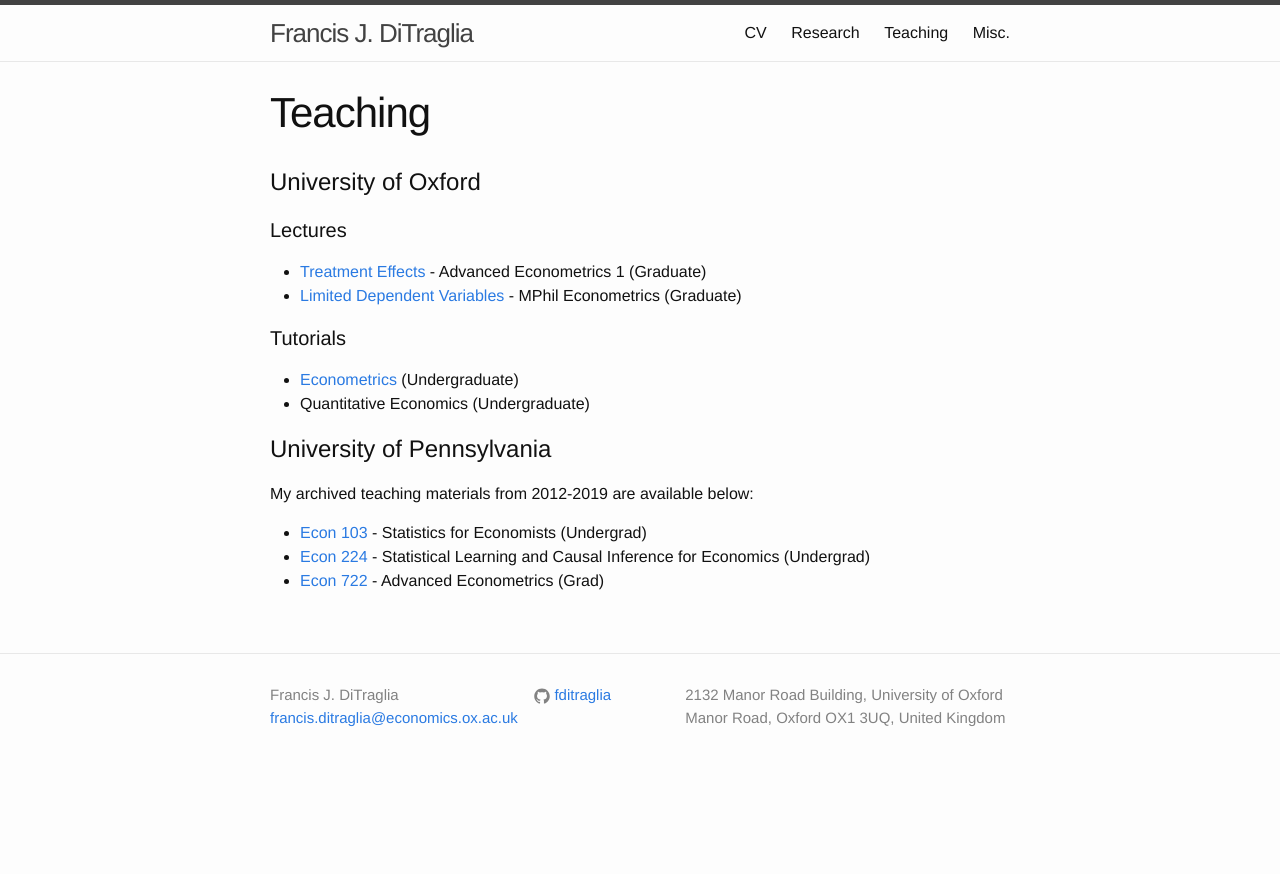
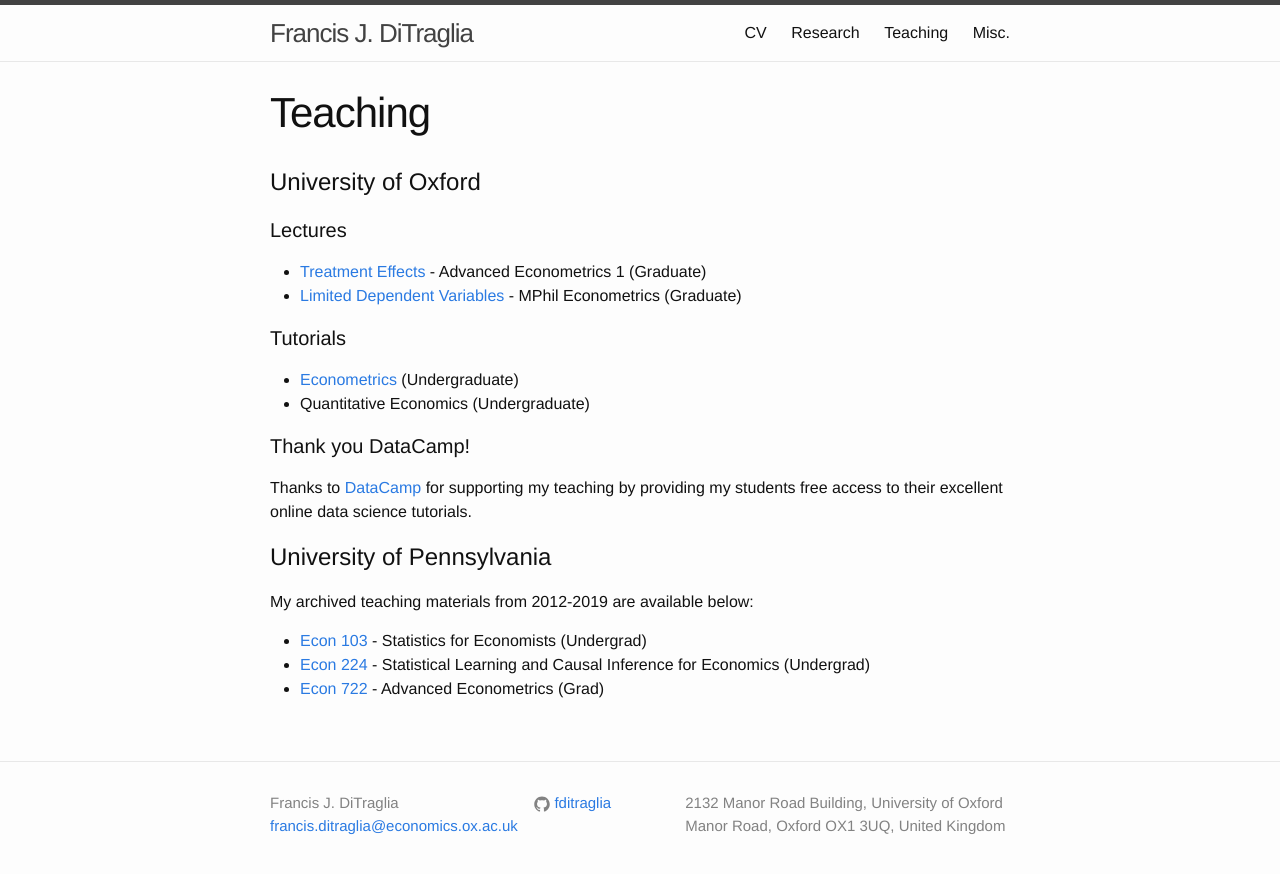
Before and after one commit to fditraglia/fditraglia.github.io, a Jekyll site: the page built from teaching.md, in a window 1280 px wide. Shown: the top 874 px of the page. Built offline with Jekyll 4.4.1, drawn with Linux system fonts in a browser that asks for light colours.

Commit message:
add thanks to DataCamp

```diff
--- a/teaching.md
+++ b/teaching.md
@@ -15,6 +15,9 @@ permalink: /teaching/
 - [Econometrics](./pdf/econometrics-tutorials.pdf) (Undergraduate)
 - Quantitative Economics (Undergraduate)
 
+#### Thank you DataCamp!
+Thanks to [DataCamp](https://www.datacamp.com/) for supporting my teaching by providing my students free access to their excellent online data science tutorials.
+
 # University of Pennsylvania
 My archived teaching materials from 2012-2019 are available below:
 - [Econ 103](http://ditraglia.com/Econ103Public) - Statistics for Economists (Undergrad)
```
